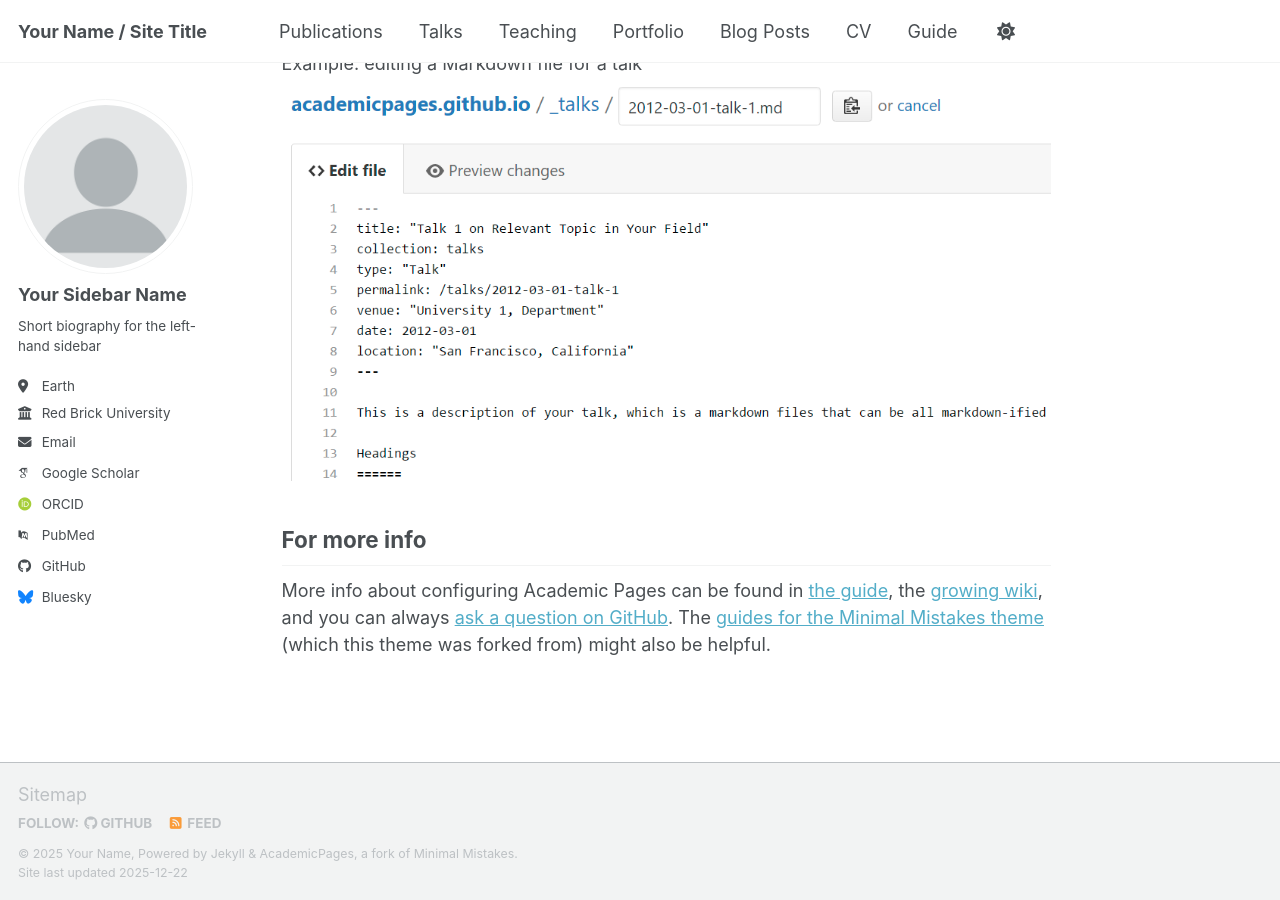
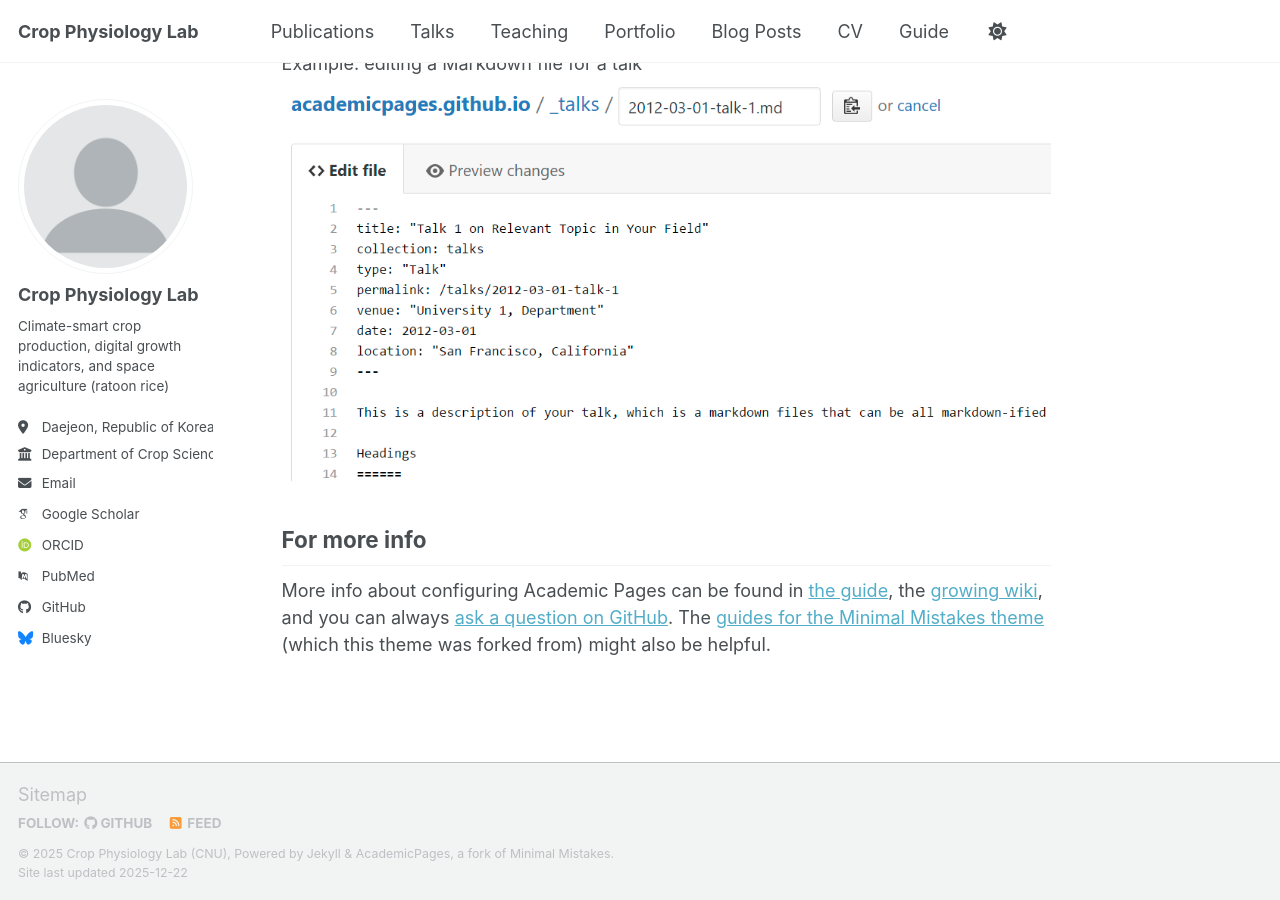
Before and after one commit to HYEONSEOKLEE-Prof/hyeonseoklee-prof.github.io, a Jekyll site: the page built from _pages/about.md, in a window 1280 px wide and 900 px high, scrolled down 2718 px. Built offline with Jekyll 4.4.1, drawn with Linux system fonts in a browser that asks for light colours; some web fonts are replaced; a script bundle is joined from its source files by our own code; library files that are not in the unit come from our copies.

Commit message:
Modify site configuration for Crop Physiology Lab
Updated site title, author information, and URLs.

```diff
--- a/_config.yml
+++ b/_config.yml
@@ -9,14 +9,14 @@
 # Basic Site Settings
 locale                   : "en-US"
 site_theme               : "default" # the available themes options are "default", "air", "sunrise", "mint", "dirt" and "contrast"
-title                    : "Your Name / Site Title"
+title                    : "Crop Physiology Lab"
 title_separator          : "-"
-name                     : &name "Your Name"
-description              : &description "Your Name's academic portfolio"   # Update this with a general description of your site, this is the default if not overridden by a page
-url                      : https://academicpages.github.io # The base hostname & protocol for your site e.g. "https://[your GitHub username].github.io",
+name                     : &name "Crop Physiology Lab (CNU)"
+description              : &description "Graduate website of the Crop Physiology Lab, Department of Crop Science, Chungnam National University. Our research covers climate-smart crop production, fundamental crop physiology, digital growth indicators and modeling, and space agriculture to enhance edible biomass productivity in controlled environments using ratoon rice technologies."   # Update this with a general description of your site, this is the default if not overridden by a page
+url                      : https://hyeonseoklee-prof.github.io # The base hostname & protocol for your site e.g. "https://[your GitHub username].github.io",
                                                            # or if you already have some other page hosted on Github then use "https://[your GitHub username].github.io/[Your Repo Name]"
 baseurl                  : "" # the subpath of your site, e.g. "/blog"
-repository               : "academicpages/academicpages.github.io"
+repository               : "HYEONSEOKLEE-Prof/hyeonseoklee-prof.github.io"
 
 # Site Author - The following control what appear as part of the author content on the side bar.
 #               If a field is blank the icon and link will not appear, otherwise it will be shown.
@@ -24,13 +24,13 @@ repository               : "academicpages/academicpages.github.io"
 author:
   # Biographic information
   avatar           : "profile.png"
-  name             : "Your Sidebar Name"
+  name             : "Crop Physiology Lab"
   pronouns         : # example: "she/her"
-  bio              : "Short biography for the left-hand sidebar"
-  location         : "Earth"
-  employer         : "Red Brick University"
+  bio              : "Climate-smart crop production, digital growth indicators, and space agriculture (ratoon rice)"
+  location         : "Daejeon, Republic of Korea"
+  employer         : "Department of Crop Science, Chungnam National University"
   uri              : # URL
-  email            : "none@example.org"
+  email            : "hslee1029@cnu.ac.kr"
 
   # Academic websites
   academia         : # URL
@@ -51,7 +51,7 @@ author:
   bitbucket        : # Username - Update with your username on the site
   codepen          : # Username
   dribbble         : # Username
-  github           : "academicpages"
+  github           : "HYEONSEOKLEE-Prof"
   kaggle           : # Username
   stackoverflow    : # User number or user number and name (i.e., use "1" or "1/jeff-atwood")
 
```
